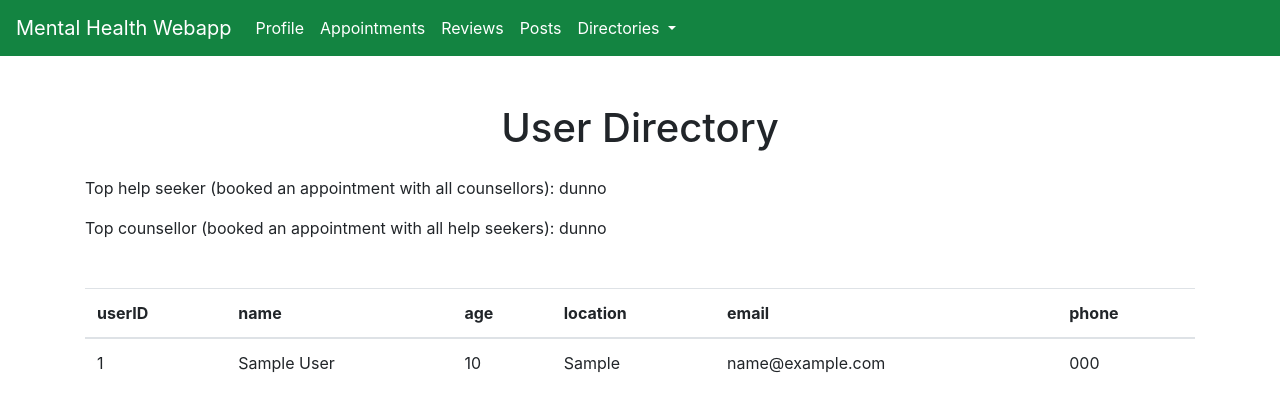
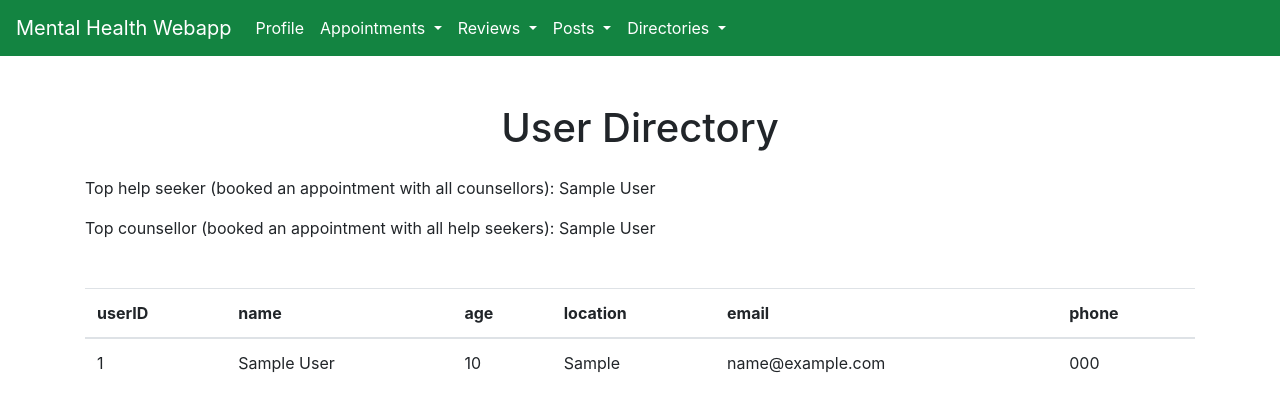
Before and after one commit to scheng20/mental-health-app, a PHP site: page /user-directory.php in a window 1280 px wide. Shown: the top 412 px of the page. Run offline with PHP 8.4, Linux system fonts and the light colour scheme; tables that the repository leaves empty hold one stand-in row (values such as "Sample post").

Commit message:
Finished User Directory Page with Styling

```diff
--- a/styles/main.css
+++ b/styles/main.css
@@ -1,6 +1,5 @@
 nav {
 	background-color: #138441;
-	color: white;
 }
 
 .navbar-brand {
@@ -10,3 +9,7 @@ nav {
 .nav-link {
 	color: white !important;
 }
+
+.dropdown-item.active, .dropdown-item:active {
+	background-color: #61bc5c !important;
+}
--- a/user-directory.php
+++ b/user-directory.php
@@ -3,6 +3,7 @@
 	include 'connect.php';
 	$conn = OpenCon();
 
+	// Display information of all users
 	function showUsers() {
 
 		global $conn;
@@ -21,19 +22,46 @@
 		}
 	}
 
+	// Find the helpseeker that has booked an appointment with all counsellors
 	function showTopHelpSeeker() {
 		global $conn;
-		$sql = ""; // TODO
+		$sql = "SELECT name
+				FROM Users U, Helpseeker H
+				WHERE U.userID = H.userID AND
+					NOT EXISTS (
+						(SELECT C.userID
+						 FROM Counsellor C)
+						EXCEPT
+						(SELECT C.userID
+						 FROM Counsellor C, Appointment A
+						 WHERE C.userID = A.counsellorID AND
+						 	   H.userID = A.helpSeekerID)
+					)";
 
-		echo "dunno";
-
+		$result = $conn->query($sql);
+		$row = $result->fetch_assoc();
+		echo $row["name"];
 	}
 
+	// Find the counsellor that has booked an appointment with all help seekers
 	function showTopCounsellor() {
 		global $conn;
-		$sql = ""; // TODO
+		$sql = "SELECT name
+				FROM Users U, Counsellor C
+				WHERE U.userID = C.userID AND
+					NOT EXISTS (
+						(SELECT H.userID
+						 FROM HelpSeeker H)
+						EXCEPT
+						(SELECT H.userID
+						 FROM Helpseeker H, Appointment A
+						 WHERE C.userID = A.counsellorID AND
+						 	   H.userID = A.helpSeekerID)
+					)";
 
-		echo "dunno";
+		$result = $conn->query($sql);
+		$row = $result->fetch_assoc();
+		echo $row["name"];
 	}
 ?>
 
@@ -41,8 +69,15 @@
 <html>
 
 	<head>
+		<!-- Bootstrap Stylesheet -->
 		<link rel="stylesheet" href="https://cdn.jsdelivr.net/npm/bootstrap@4.5.3/dist/css/bootstrap.min.css" integrity="sha384-TX8t27EcRE3e/ihU7zmQxVncDAy5uIKz4rEkgIXeMed4M0jlfIDPvg6uqKI2xXr2" crossorigin="anonymous">
+
+		<!-- Custom Stylesheet -->
 		<link rel="stylesheet" href="styles/main.css">
+
+		<!-- Bootstrap JS -->
+		<script src="https://code.jquery.com/jquery-3.5.1.slim.min.js" integrity="sha384-DfXdz2htPH0lsSSs5nCTpuj/zy4C+OGpamoFVy38MVBnE+IbbVYUew+OrCXaRkfj" crossorigin="anonymous"></script>
+		<script src="https://cdn.jsdelivr.net/npm/bootstrap@4.5.3/dist/js/bootstrap.bundle.min.js" integrity="sha384-ho+j7jyWK8fNQe+A12Hb8AhRq26LrZ/JpcUGGOn+Y7RsweNrtN/tE3MoK7ZeZDyx" crossorigin="anonymous"></script>
 	</head>
 
 	<body>
@@ -50,34 +85,55 @@
 		<!-- Navbar -->
 		<nav class="navbar navbar-expand-lg">
 			<a class="navbar-brand" href="#">Mental Health Webapp</a>
-			 <button class="navbar-toggler" type="button" data-toggle="collapse" data-target="#navbarNav" aria-controls="navbarNav" aria-expanded="false" aria-label="Toggle navigation">
-			 	<span class="navbar-toggler-icon"></span>
-			 </button>
 		 	<div class="collapse navbar-collapse" id="navbarNav">
 		 		<ul class="navbar-nav">
+
 		 			<li class="nav-item">
 			        	<a class="nav-link" href="#">Profile</a>
 			      	</li>
-			      <li class="nav-item">
-			        <a class="nav-link" href="#">Appointments</a>
+
+			      	<li class="nav-item dropdown">
+			        	<a class="nav-link dropdown-toggle" id="navbarDropdownMenuLink" role="button" data-toggle="dropdown">
+			          	Appointments
+			        	</a>
+				        <div class="dropdown-menu">
+				        	<a class="dropdown-item" href="#">View Appointments</a>
+				        	<a class="dropdown-item" href="#">Book an Appointment</a>
+				        </div>
 			      	</li>
-			      <li class="nav-item">
-			        <a class="nav-link" href="#">Reviews</a>
+
+			     	<li class="nav-item dropdown">
+			        	<a class="nav-link dropdown-toggle" id="navbarDropdownMenuLink" role="button" data-toggle="dropdown">
+			          		Reviews
+			        	</a>
+			        	<div class="dropdown-menu">
+			          		<a class="dropdown-item" href="#">View Reviews</a>
+			          		<a class="dropdown-item" href="#">Write a Review</a>
+			        	</div>
 			      	</li>
-			      <li class="nav-item">
-			        <a class="nav-link" href="#">Posts</a>
+
+			     	<li class="nav-item dropdown">
+			        	<a class="nav-link dropdown-toggle" id="navbarDropdownMenuLink" role="button" data-toggle="dropdown">
+			          		Posts
+			        	</a>
+				        <div class="dropdown-menu">
+				        	<a class="dropdown-item" href="#">View Posts</a>
+				        	<a class="dropdown-item" href="#">Write a Post</a>
+				        </div>
 			      	</li>
+
 			      	<li class="nav-item dropdown">
-			        <a class="nav-link dropdown-toggle" href="#" id="navbarDropdownMenuLink" role="button" data-toggle="dropdown" aria-haspopup="true" aria-expanded="false">
+			        	<a class="nav-link dropdown-toggle" id="navbarDropdownMenuLink" role="button" data-toggle="dropdown">
 			          		Directories
 			        	</a>
-			        <div class="dropdown-menu" aria-labelledby="navbarDropdownMenuLink">
-			          <a class="dropdown-item" href="#">Users</a>
+				        <div class="dropdown-menu">
+				        	<a class="dropdown-item active" href="#">Users</a>
 				        	<a class="dropdown-item" href="#">Hotlines</a>
 				        	<a class="dropdown-item" href="#">Resource Centers</a>
 				        	<a class="dropdown-item" href="#">Types of Help</a>
 				        </div>
 			      	</li>
+
 			    </ul>
 	  		</div>
 		</nav>
@@ -104,4 +160,5 @@
 			</table>
 		</div>
 	</body>
+	<?php CloseCon($conn) ?>
 </html>
```
Also changed, not shown: sql/SQL Application.sql (+16 -2 lines). Lines whose indentation alone changed are shown as unchanged.
